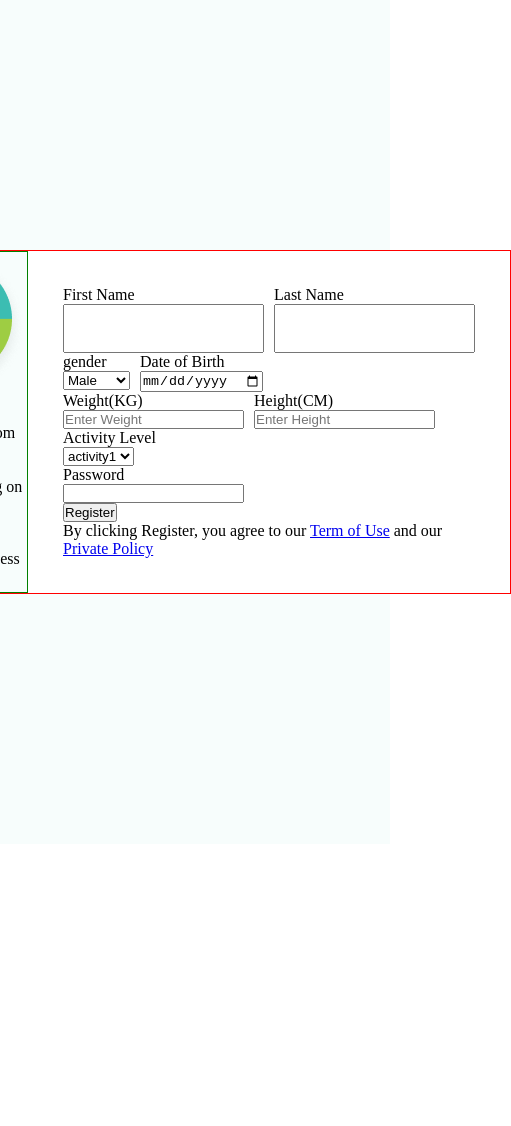
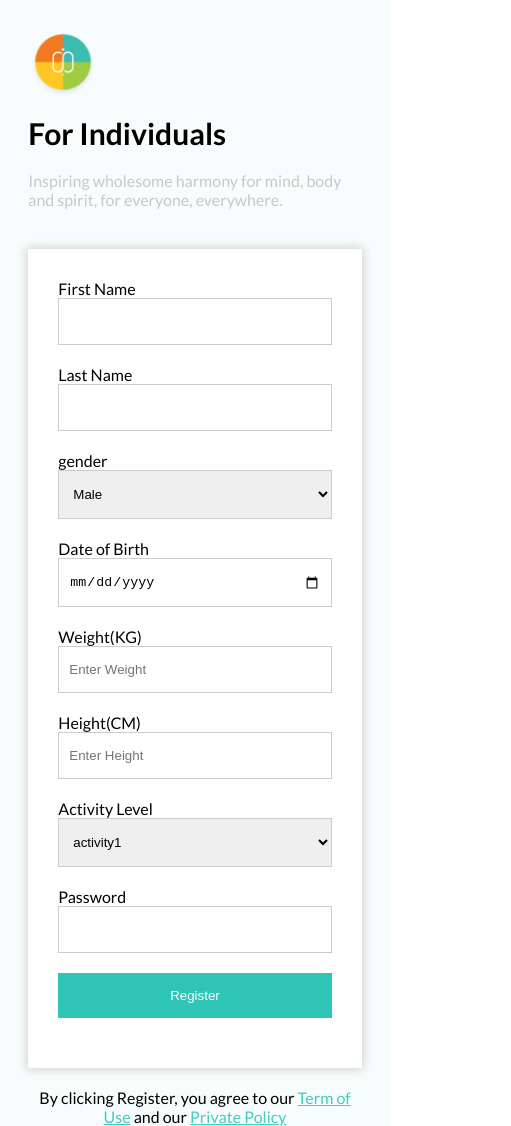
Before and after one commit to maxibrain4/random-website, a plain HTML site: page index.html in a window 390 px wide. Shown: the whole page, 511 px wide, since content can reach past the window. Before the commit the page ends 844 px from the top, so only its background shows below. Drawn offline with Linux system fonts and the light colour scheme.

Commit message:
finsihed the project

```diff
--- a/index.css
+++ b/index.css
@@ -11,23 +11,27 @@
   justify-content: center;
   align-items: center;
   min-height: 100vh;
+  font-family: lato;
 }
 
 .card {
-  border: 1px solid red;
+  /* border: 1px solid red; */
   width: 1200px;
   display: flex;
+  align-items: center;
 }
 .card-one {
-  border: 1px solid green;
+  /* border: 1px solid green; */
   flex: 50%;
 }
 .card-second {
   flex: 50%;
   background-color: #ffffff;
+  box-shadow: 0 0 10px 1px #ccc;
 }
 .card-2-inside {
   margin: 35px;
+  /* display: none; */
 }
 
 /* form */
@@ -35,9 +39,181 @@
 .gnb,
 .wei-hei {
   display: flex;
-  gap: 10px;
+  gap: 20px;
+  /* justify-content: space-between; */
+  /* width: 100%; */
+  /* border: 1px solid red; */
+  margin-bottom: 20px;
+}
+.password {
+  margin: 20px 0;
+}
+.firstname {
+  flex: 50%;
+  /* border: 1px solid gold; */
+}
+.lastname {
+  flex: 50%;
+  /* border: 1px solid yellow; */
+}
+.input1,
+.input2,
+.input3,
+.input4,
+.input5 {
+  padding: 15px 10px;
+  width: 100%;
+  outline: none;
+  border: 1px solid #ccc;
+}
+.gender {
+  flex: 50%;
+  /* border: 1px solid green; */
+}
+.DOB {
+  flex: 50%;
 }
 
-.input1 {
-  padding: 15px 10px;
+.weight {
+  flex: 50%;
 }
+.height {
+  flex: 50%;
+}
+
+.button1 {
+  padding: 15px 40px;
+  width: 100%;
+  color: #ffffff;
+  background-color: #2ec4b6;
+  border: none;
+  margin-bottom: 20px;
+}
+.downtext {
+  display: grid;
+  place-items: center;
+  font-size: 14px;
+}
+a {
+  color: #47cbbe;
+}
+.small-header {
+  font-size: 30px;
+  font-weight: 600;
+  color: #000000;
+  margin-bottom: 20px;
+}
+.small-text {
+  padding-right: 230px;
+  font-size: 14px;
+  line-height: 1.5;
+}
+.logo {
+  width: 100px;
+  margin-bottom: 10px;
+}
+.card-3-inside {
+  display: none;
+}
+.unseen {
+  display: none;
+}
+
+.unseen-downtext {
+  display: none;
+}
+/* mobile */
+
+/*
+
+.button2 {
+} */
+
+@media (max-width: 1255px) {
+  .small-text {
+    padding-right: 150px;
+    font-size: 14px;
+    line-height: 1.5;
+  }
+  .card {
+    width: 80%;
+  }
+}
+@media (max-width: 1071px) {
+  .small-text {
+    padding-right: 80px;
+  }
+}
+@media (max-width: 768px) {
+  .logo-div {
+    margin-top: 30px;
+  }
+  .logo {
+    width: 70px;
+  }
+  .container {
+    width: 100%;
+    background-color: #f7fdfc;
+  }
+  .card {
+    width: 90%;
+    display: flex;
+    flex-direction: column;
+    align-items: center;
+    justify-content: center;
+    /* align-items: center;
+    /* justify-content: center; */
+  }
+  .card-2-inside {
+    /* margin: 35px; */
+    display: none;
+  }
+  .card-3-inside {
+    display: block;
+  }
+  .card-one {
+    width: 95%;
+    margin-bottom: 40px;
+  }
+  .card-second {
+    width: 95%;
+    padding: 30px;
+    flex: 100%;
+  }
+  .small-text {
+    display: none;
+  }
+  .unseen {
+    display: block;
+    color: #c5c9c9;
+  }
+  .unseen-downtext {
+    display: block;
+
+    width: 95%;
+    margin-top: 20px;
+  }
+  .maindtext {
+    text-align: center;
+  }
+  .input11,
+  .input22,
+  .input33,
+  .input44,
+  .input55 {
+    padding: 15px 10px;
+    width: 100%;
+    outline: none;
+    border: 1px solid #ccc;
+  }
+  .firstname2,
+  .lastname2,
+  .gender2,
+  .DOB2,
+  .weight2,
+  .height2,
+  .activity-level2,
+  .password2 {
+    margin-bottom: 20px;
+  }
+}
--- a/index.html
+++ b/index.html
@@ -3,6 +3,13 @@
   <head>
     <meta charset="UTF-8" />
     <meta name="viewport" content="width=device-width, initial-scale=1.0" />
+
+    <link rel="preconnect" href="https://fonts.googleapis.com" />
+    <link rel="preconnect" href="https://fonts.gstatic.com" crossorigin />
+    <link
+      href="https://fonts.googleapis.com/css2?family=Lato:ital,wght@0,300;0,400;0,700;1,300;1,400&family=Nunito+Sans:wght@300;600;800&display=swap"
+      rel="stylesheet"
+    />
     <link rel="stylesheet" href="index.css" />
     <title>Random website</title>
   </head>
@@ -10,19 +17,22 @@
     <div class="container">
       <div class="card">
         <div class="card-one">
-          <div><img src="/Logo.png" alt="" /></div>
+          <div class="logo-div"><img src="/Logo.png" alt="" class="logo" /></div>
           <p class="small-header">For Individuals</p>
           <p class="small-text">
             Start benefiting from the wellness experience. For companies looking
             on increasing productivity, and improving organization wellness
           </p>
+          <p class="unseen">
+            Inspiring wholesome harmony for mind, body and spirit, for everyone, everywhere.
+          </p>
         </div>
         <div class="card-second">
           <div class="card-2-inside">
-            <div class="form">
+            <form class="form">
               <div class="namee">
                 <div class="firstname">
-                  <p>First Name</p>
+                  <p class="label">First Name</p>
                   <input type="text" name="" id="" class="input1" />
                 </div>
 
@@ -34,51 +44,124 @@
               <div class="gnb">
                 <div class="gender">
                   <p>gender</p>
-                  <select name="" id="">
+                  <select name="" id="" class="input2">
                     <option value="">Male</option>
                     <option value="">Female</option>
                   </select>
                 </div>
                 <div class="DOB">
                   <p>Date of Birth</p>
-                  <input type="date" name="" id="" />
+                  <input type="date" name="" id="" class="input2" />
                 </div>
               </div>
-            </div>
+
             <div class="wei-hei">
               <div class="weight">
                 <p>Weight(KG)</p>
-                <input type="text" placeholder="Enter Weight" />
+                <input type="text" placeholder="Enter Weight" class="input3" />
               </div>
               <div class="height">
                 <p>Height(CM)</p>
-                <input type="text" placeholder="Enter Height" />
+                <input type="text" placeholder="Enter Height" class="input3" />
               </div>
             </div>
             <div class="activity-level">
               <p>Activity Level</p>
-              <select name="" id="">
+              <select name="" id="" class="input4">
                 <option value="">activity1</option>
                 <option value="">activity2</option>
               </select>
             </div>
             <div class="password">
               <p>Password</p>
-              <input type="text" />
+              <input type="password" class="input5" />
             </div>
             <div class="button">
-              <button>Register</button>
+              <button class="button1">Register</button>
             </div>
-            <div>
+            <div class="downtext">
               <p>
                 By clicking Register, you agree to our
                 <span><a href="#">Term of Use</a> </span> and our
                 <span><a href="#">Private Policy</a> </span>
               </p>
             </div>
+
           </div>
+             </form>
+          <!-- end of card 2 -->
+          <div>
+            <div class="card-3-inside">
+              <form class="form2">
+                <div class="firstname2">
+                  <p>First Name</p>
+                  <input type="text" name="" id="" class="input11" />
+                </div>
+
+                <div class="lastname2">
+                  <p>Last Name</p>
+                  <input type="text" name="" id="" class="input11" />
+                </div>
+
+                <div class="gender2">
+                  <p>gender</p>
+                  <select name="" id="" class="input22">
+                    <option value="">Male</option>
+                    <option value="">Female</option>
+                  </select>
+                </div>
+                <div class="DOB2">
+                  <p>Date of Birth</p>
+                  <input type="date" name="" id="" class="input22" />
+                </div>
+
+
+                <div class="weight2">
+                  <p>Weight(KG)</p>
+                  <input
+                    type="text"
+                    placeholder="Enter Weight"
+                    class="input33"
+                  />
+                </div>
+                <div class="height2">
+                  <p>Height(CM)</p>
+                  <input
+                    type="text"
+                    placeholder="Enter Height"
+                    class="input33"
+                  />
+                </div>
+
+              <div class="activity-level2">
+                <p>Activity Level</p>
+                <select name="" id="" class="input44">
+                  <option value="">activity1</option>
+                  <option value="">activity2</option>
+                </select>
+              </div>
+              <div class="password2">
+                <p>Password</p>
+                <input type="password" class="input55" />
+              </div>
+              <div class="button2">
+                <button class="button1">Register</button>
+              </div>
+
+            </form>
+          </div>
+          <!-- end of mobile card -->
         </div>
+
       </div>
+          <div class="unseen-downtext">
+                <p class="maindtext">
+                  By clicking Register, you agree to our
+                  <span><a href="#">Term of Use</a> </span> and our
+                  <span><a href="#">Private Policy</a> </span>
+                </p>
+
+              </div>
     </div>
   </body>
 </html>
```
